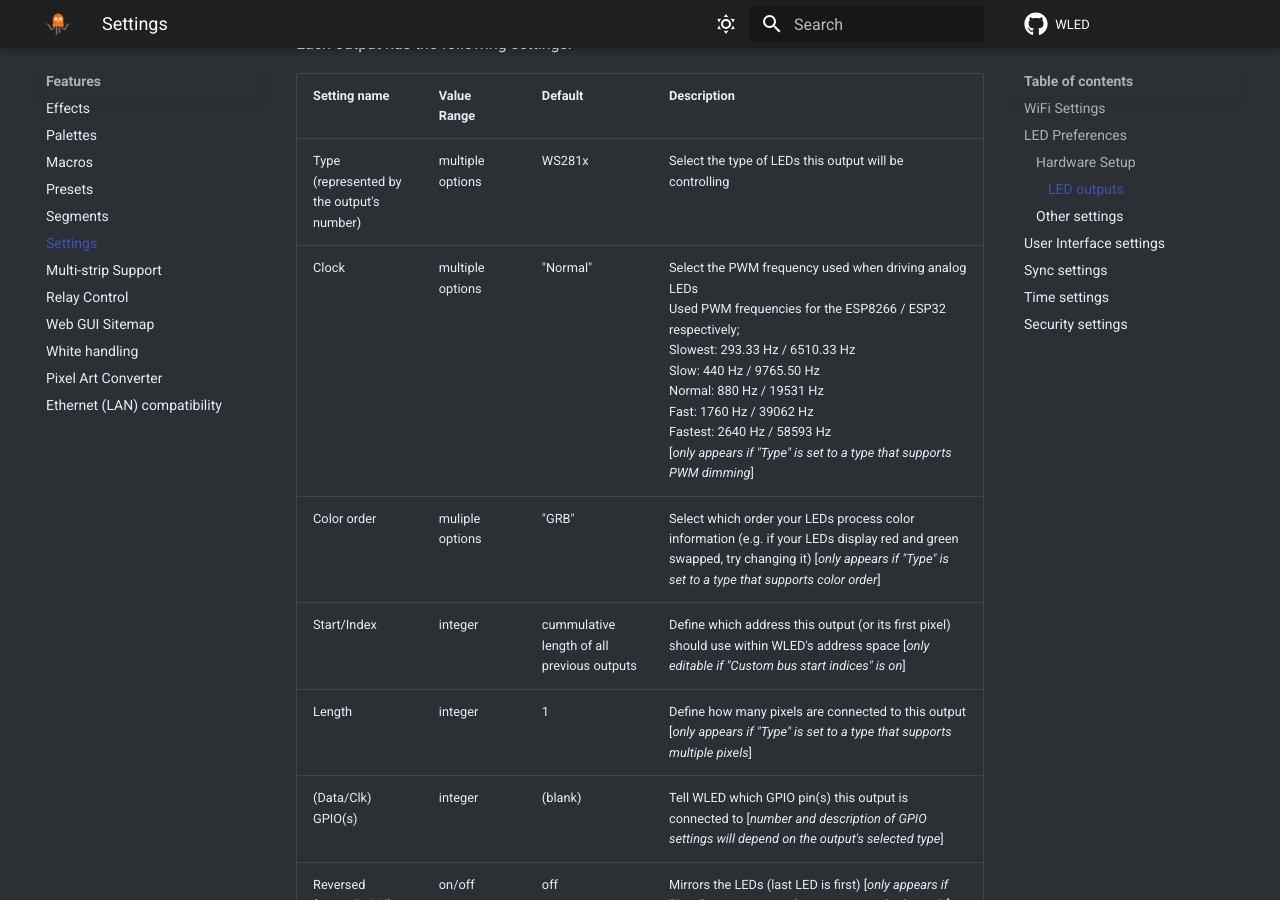
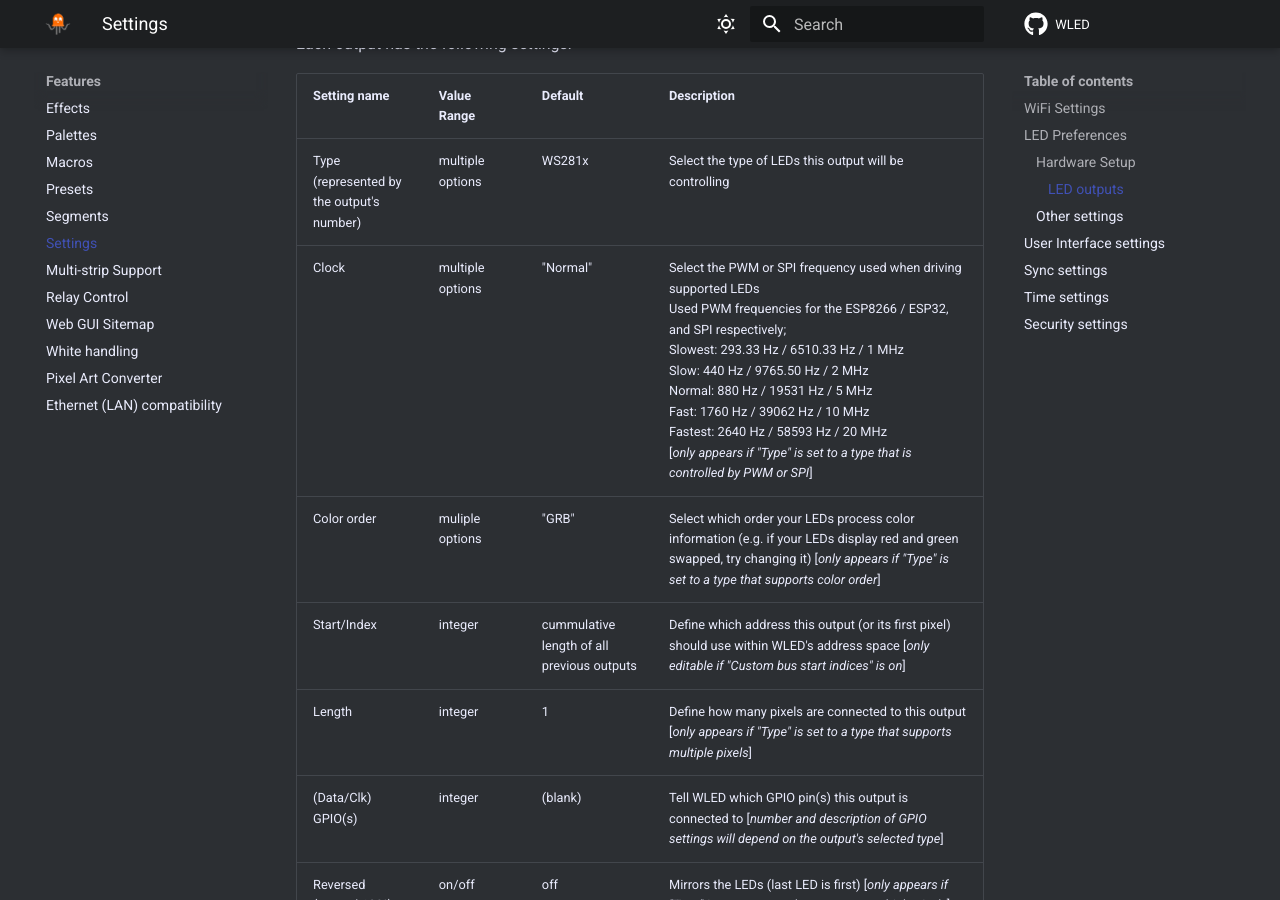
Before and after one commit to Aircoookie/WLED-Docs, an MkDocs documentation site: the page built from docs/features/settings.md, in a window 1280 px wide and 900 px high, scrolled down 2063 px. Built offline with MkDocs 1.6.1 and Material for MkDocs 9.7.7, drawn with Linux system fonts in a browser that asks for light colours; comment, search, counter and statistics services are not loaded.

Commit message:
Add additional details for 'Clock' setting in settings.md
Adds SPI frequencies to the 'Clock' setting description, with some rephrasing for clarity.

```diff
--- a/docs/features/settings.md
+++ b/docs/features/settings.md
@@ -52,7 +52,7 @@ Each output has the following settings:
 | Setting name | Value Range | Default | Description |
 |---|---|---|---|
 Type (represented by the output's number) | multiple options | WS281x | Select the type of LEDs this output will be controlling
-Clock | multiple options | "Normal" | Select the PWM frequency used when driving analog LEDs <br> Used PWM frequencies for the ESP8266 / ESP32 respectively; <br> Slowest: 293.33 Hz / 6510.33 Hz <br> Slow: 440 Hz / 9765.50 Hz <br> Normal: 880 Hz / 19531 Hz <br> Fast: 1760 Hz / 39062 Hz <br> Fastest: 	2640 Hz / 58593 Hz <br> [*only appears if "Type" is set to a type that supports PWM dimming*]
+Clock | multiple options | "Normal" | Select the PWM or SPI frequency used when driving supported LEDs <br> Used PWM frequencies for the ESP8266 / ESP32, and SPI respectively; <br> Slowest: 293.33 Hz / 6510.33 Hz / 1 MHz <br> Slow: 440 Hz / 9765.50 Hz / 2 MHz <br> Normal: 880 Hz / 19531 Hz / 5 MHz <br> Fast: 1760 Hz / 39062 Hz / 10 MHz <br> Fastest: 2640 Hz / 58593 Hz / 20 MHz <br> [*only appears if "Type" is set to a type that is controlled by PWM or SPI*]
 Color order | muliple options | "GRB" | Select which order your LEDs process color information (e.g. if your LEDs display red and green swapped, try changing it) [*only appears if "Type" is set to a type that supports color order*]
 Start/Index | integer | cummulative length of all previous outputs | Define which address this output (or its first pixel) should use within WLED's address space [*only editable if "Custom bus start indices" is on*]
 Length | integer | 1 | Define how many pixels are connected to this output [*only appears if "Type" is set to a type that supports multiple pixels*]
```
